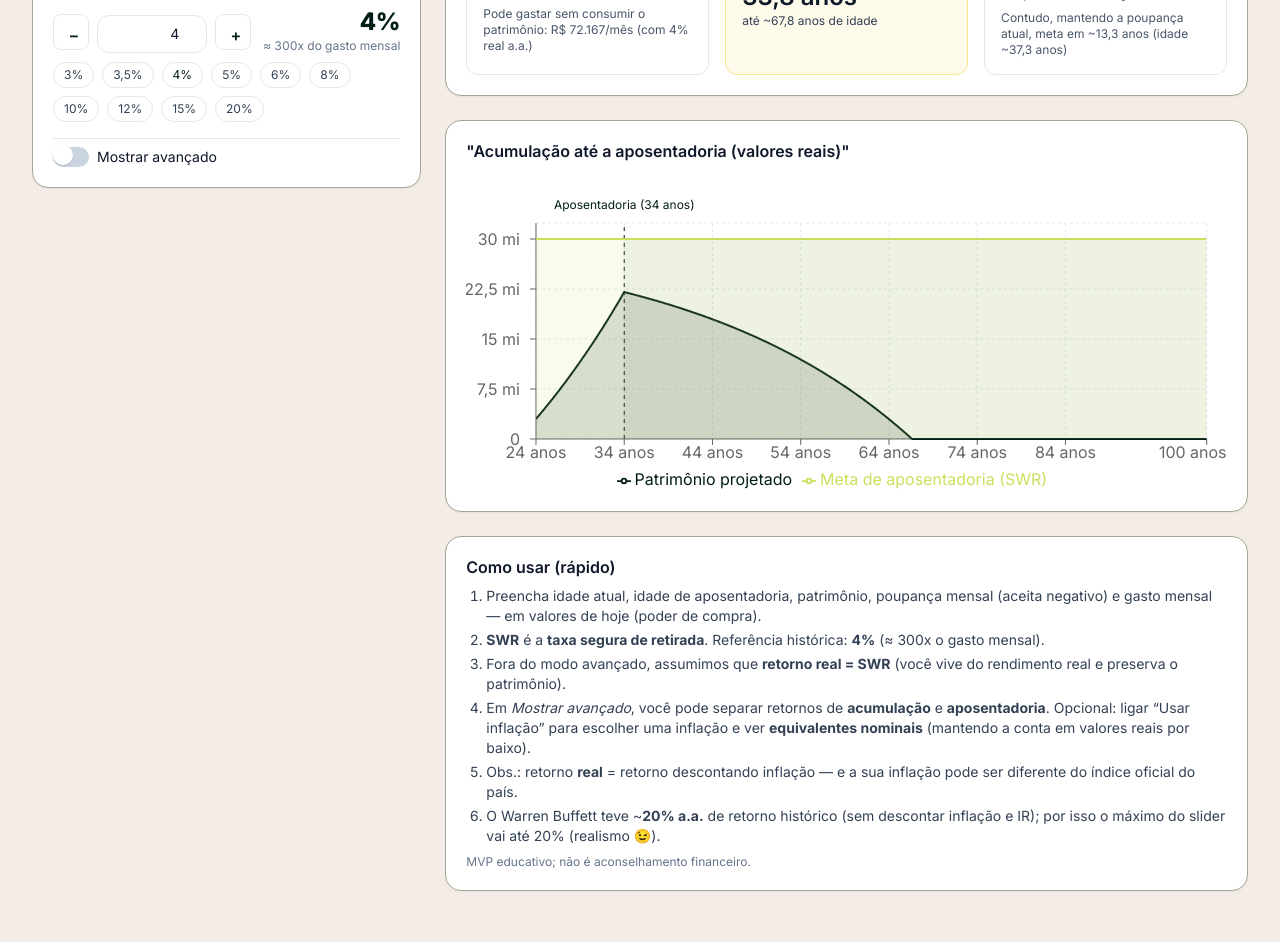
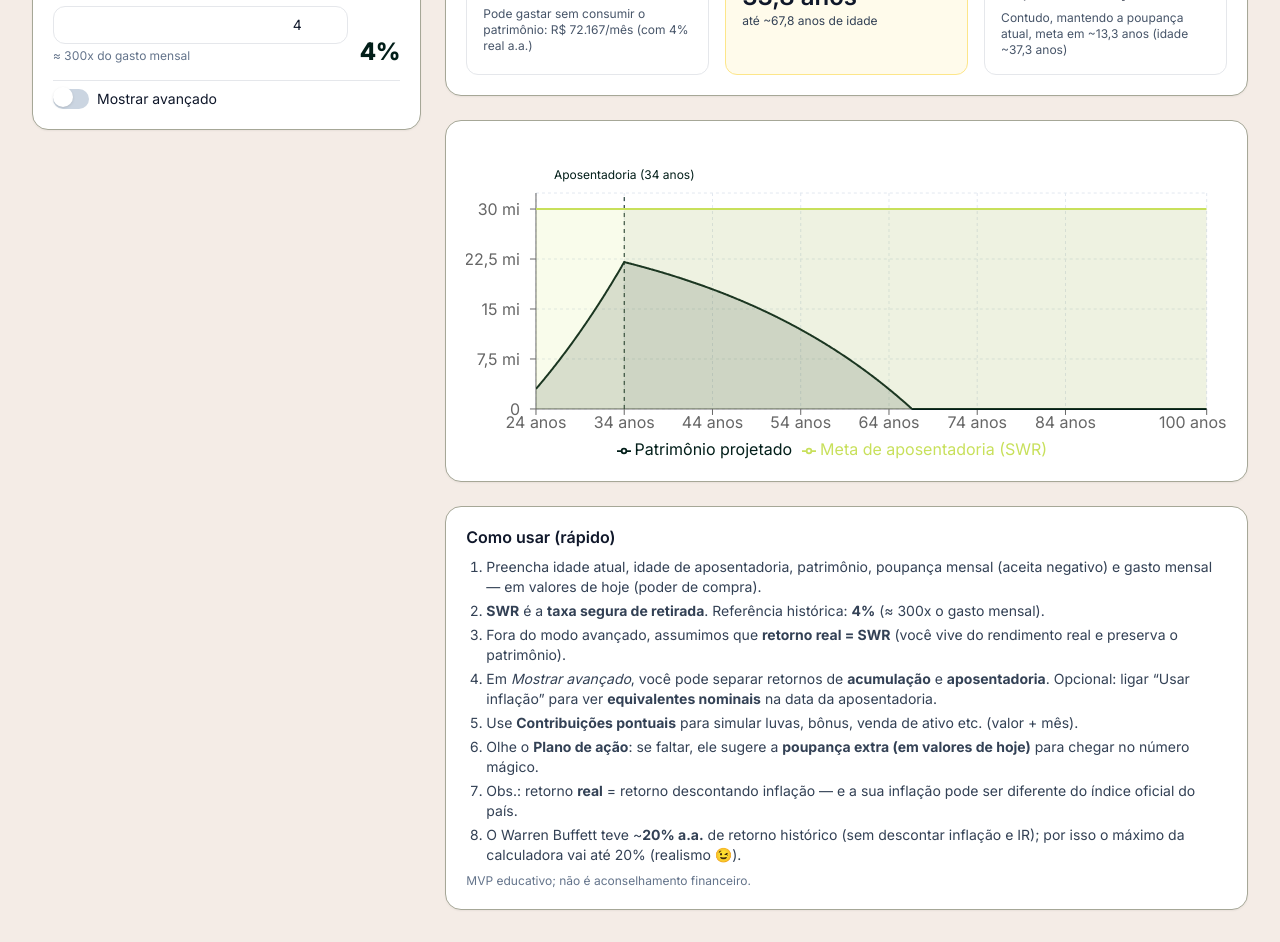
Before and after one commit to erikpajunknomos/calculadora-aposentadoria, a React (Vite) app: page / in a window 1280 px wide. Shown: the part 380-1322 px from the top of the page. Built offline with nearby package versions, Linux system fonts and the light colour scheme; the HTML template or start-up script is replaced by a standard one.

Commit message:
Update App.tsx

```diff
--- a/src/App.tsx
+++ b/src/App.tsx
@@ -531,14 +531,14 @@ const yearTicks = useMemo(() => {
           <div className="flex items-center gap-4">
             <span className="px-3 py-1 rounded-md bg-[var(--brand-dark)] text-[var(--brand-lime)] font-semibold">Nomos Sports</span>
             <h1 className="text-3xl sm:text-4xl font-extrabold tracking-tight" style={{ color: "var(--brand-dark)" }}>
-              Calculadora de Aposentadoria para Atletas
+              Calculadora de Aposentadoria
             </h1>
           </div>
           <a
             href="https://api.whatsapp.com/send?phone=5521986243416&text=Ol%C3%A1%21+Estava+mexendo+na+calculadora+de+aposentadoria+da+Nomos+Sports.+Podemos+bater+um+papo%3F"
             target="_blank"
             rel="noopener noreferrer"
-            className="inline-flex items-center gap-2 h-10 rounded-xl px-4 text-sm font-medium bg-[#25D366] text-white hover:brightness-95"
+            className="hidden sm:inline-flex items-center gap-2 h-10 rounded-xl px-4 text-sm font-medium bg-[#25D366] text-white hover:brightness-95"
           >
             Falar com um especialista no WhatsApp
           </a>
@@ -575,68 +575,36 @@ const yearTicks = useMemo(() => {
 
               {/* SWR (sempre visível) */}
               <div className="pt-3 border-t border-[var(--brand-gray)]/40">
+                <div className="flex items-end justify-between gap-3">
+                  <div className="flex-1">
                     <Label>SWR — taxa segura de retirada (% a.a.)</Label>
-
-  <div className="mt-2 flex items-center justify-between gap-3">
-    <div className="flex items-center gap-2">
-      <button
-        type="button"
-        className="h-9 w-9 rounded-lg border border-[var(--brand-gray)]/60 bg-white text-[var(--brand-dark)] font-semibold"
-        onClick={() => setSwrPct((v) => Math.max(2.5, Math.round((v - 0.1) * 10) / 10))}
-        aria-label="Diminuir SWR"
-      >
-        −
-      </button>
-
-      <div className="min-w-[110px]">
                     <BaseInput
                       type="number"
                       step={0.1}
                       min={2.5}
                       max={20}
+                      list="swr-sugestoes"
                       value={swrPct}
                       onChange={(e) => {
                         const next = Number(e.target.value);
                         if (Number.isFinite(next)) setSwrPct(Math.min(20, Math.max(2.5, next)));
                       }}
                     />
+                    <datalist id="swr-sugestoes">
+                      {[3, 3.5, 4, 5, 6, 8, 10, 12, 15, 20].map((v) => (
+                        <option key={v} value={v} />
+                      ))}
+                    </datalist>
+                    <div className="mt-1 text-xs text-slate-500 tabular-nums">
+                      ≈ {formatNumber(swrPct > 0 ? 1200 / swrPct : 0, 0)}x do gasto mensal
                     </div>
-
-      <button
-        type="button"
-        className="h-9 w-9 rounded-lg border border-[var(--brand-gray)]/60 bg-white text-[var(--brand-dark)] font-semibold"
-        onClick={() => setSwrPct((v) => Math.min(20, Math.round((v + 0.1) * 10) / 10))}
-        aria-label="Aumentar SWR"
-      >
-        +
-      </button>
                   </div>
 
                   <div className="text-right shrink-0">
                     <div className="text-2xl font-extrabold tabular-nums text-[var(--brand-dark)] leading-none">
                       {formatNumber(swrPct, 1)}%
                     </div>
-      <div className="mt-1 text-xs text-slate-500 tabular-nums">
-        ≈ {formatNumber(swrPct > 0 ? 1200 / swrPct : 0, 0)}x do gasto mensal
                   </div>
-    </div>
-  </div>
-
-  <div className="mt-2 flex flex-wrap gap-2">
-    {[3, 3.5, 4, 5, 6, 8, 10, 12, 15, 20].map((v) => (
-      <button
-        key={v}
-        type="button"
-        onClick={() => setSwrPct(v)}
-        className={`px-2.5 py-1 rounded-full text-xs border ${
-          Math.abs(swrPct - v) < 0.0001
-            ? "bg-[var(--brand-lime)]/20 border-[var(--brand-lime)]/60 text-[var(--brand-dark)]"
-            : "bg-white border-[var(--brand-gray)]/60 text-slate-700 hover:bg-slate-50"
-        }`}
-      >
-        {String(v).replace(".", ",")}%
-      </button>
-    ))}
                 </div>
               </div>
 
@@ -715,9 +683,9 @@ const yearTicks = useMemo(() => {
           </div>
 
           {/* Outputs (coluna direita) */}
-          <div className="lg:col-span-2 space-y-6">
+          <div className="lg:col-span-2 flex flex-col gap-6">
             {/* HERO */}
-<Section>
+<Section className="order-2 lg:order-1">
   <div className="grid md:grid-cols-5 gap-6 items-center">
     <div className="md:col-span-3">
       <div className="text-xs text-slate-500">Número mágico (SWR)</div>
@@ -769,7 +737,7 @@ const yearTicks = useMemo(() => {
 </Section>
 
             {/* Cards secundários */}
-            <Section>
+            <Section className="order-3 lg:order-2">
               <div className="grid grid-cols-1 md:grid-cols-3 gap-4">
                 {/* Patrimônio ao aposentar */}
                 <div className="rounded-xl border p-4 min-h-[148px]">
@@ -836,8 +804,7 @@ const yearTicks = useMemo(() => {
             </Section>
 
             {/* Gráfico */}
-            <Section>
-              <p className="font-semibold mb-2">"Acumulação até a aposentadoria (valores reais)"</p>
+            <Section className="order-1 lg:order-3">
               <div className="h-[320px]">
                 <ResponsiveContainer width="100%" height={320}>
                   <AreaChart data={chartData} margin={{ top: 52, right: 20, bottom: 0, left: 0 }}>
@@ -869,16 +836,28 @@ const yearTicks = useMemo(() => {
               </div>
             </Section>
 
+            {/* CTA (mobile) */}
+            <a
+              href="https://api.whatsapp.com/send?phone=5521986243416&text=Ol%C3%A1%21+Estava+mexendo+na+calculadora+de+aposentadoria+da+Nomos+Sports.+Podemos+bater+um+papo%3F"
+              target="_blank"
+              rel="noopener noreferrer"
+              className="sm:hidden order-4 inline-flex items-center justify-center gap-2 h-10 rounded-xl px-4 text-sm font-medium bg-[#25D366] text-white hover:brightness-95"
+            >
+              Falar com um especialista no WhatsApp
+            </a>
+
             {/* Como usar */}
-            <Section>
+            <Section className="order-5 lg:order-4">
               <p className="font-semibold mb-2">Como usar (rápido)</p>
               <ol className="list-decimal pl-5 space-y-1 text-sm text-slate-700">
                 <li>Preencha idade atual, idade de aposentadoria, patrimônio, poupança mensal (aceita negativo) e gasto mensal — em valores de hoje (poder de compra).</li>
                 <li><strong>SWR</strong> é a <strong>taxa segura de retirada</strong>. Referência histórica: <strong>4%</strong> (≈ 300x o gasto mensal).</li>
                 <li>Fora do modo avançado, assumimos que <strong>retorno real = SWR</strong> (você vive do rendimento real e preserva o patrimônio).</li>
-                <li>Em <em>Mostrar avançado</em>, você pode separar retornos de <strong>acumulação</strong> e <strong>aposentadoria</strong>. Opcional: ligar “Usar inflação” para escolher uma inflação e ver <strong>equivalentes nominais</strong> (mantendo a conta em valores reais por baixo).</li>
+                <li>Em <em>Mostrar avançado</em>, você pode separar retornos de <strong>acumulação</strong> e <strong>aposentadoria</strong>. Opcional: ligar “Usar inflação” para ver <strong>equivalentes nominais</strong> na data da aposentadoria.</li>
+                <li>Use <strong>Contribuições pontuais</strong> para simular luvas, bônus, venda de ativo etc. (valor + mês).</li>
+                <li>Olhe o <strong>Plano de ação</strong>: se faltar, ele sugere a <strong>poupança extra (em valores de hoje)</strong> para chegar no número mágico.</li>
                 <li>Obs.: retorno <strong>real</strong> = retorno descontando inflação — e a sua inflação pode ser diferente do índice oficial do país.</li>
-                <li>O Warren Buffett teve ~<strong>20% a.a.</strong> de retorno histórico (sem descontar inflação e IR); por isso o máximo do slider vai até 20% (realismo 😉).</li>
+                <li>O Warren Buffett teve ~<strong>20% a.a.</strong> de retorno histórico (sem descontar inflação e IR); por isso o máximo da calculadora vai até 20% (realismo 😉).</li>
               </ol>
               <p className="text-xs text-slate-500 mt-2">MVP educativo; não é aconselhamento financeiro.</p>
             </Section>
```
Lines whose indentation alone changed are shown as unchanged.
